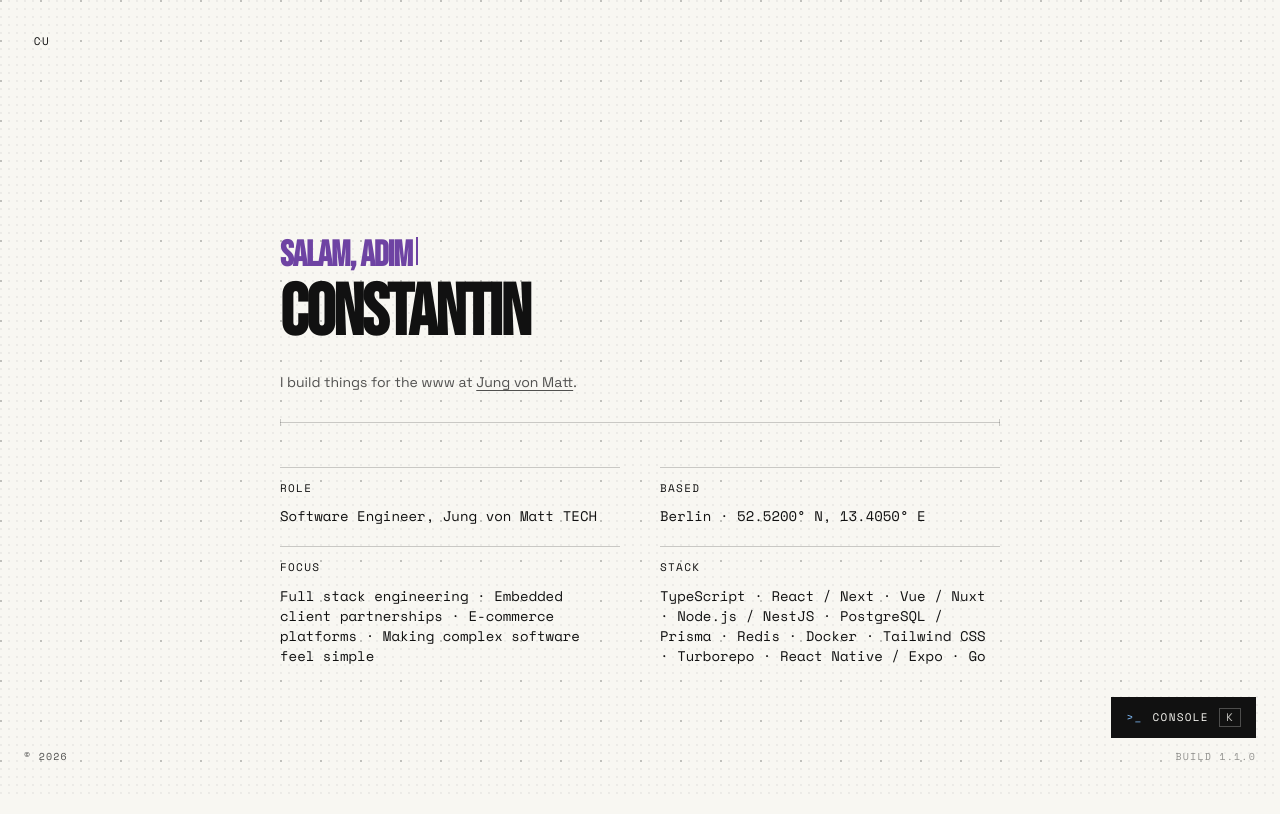
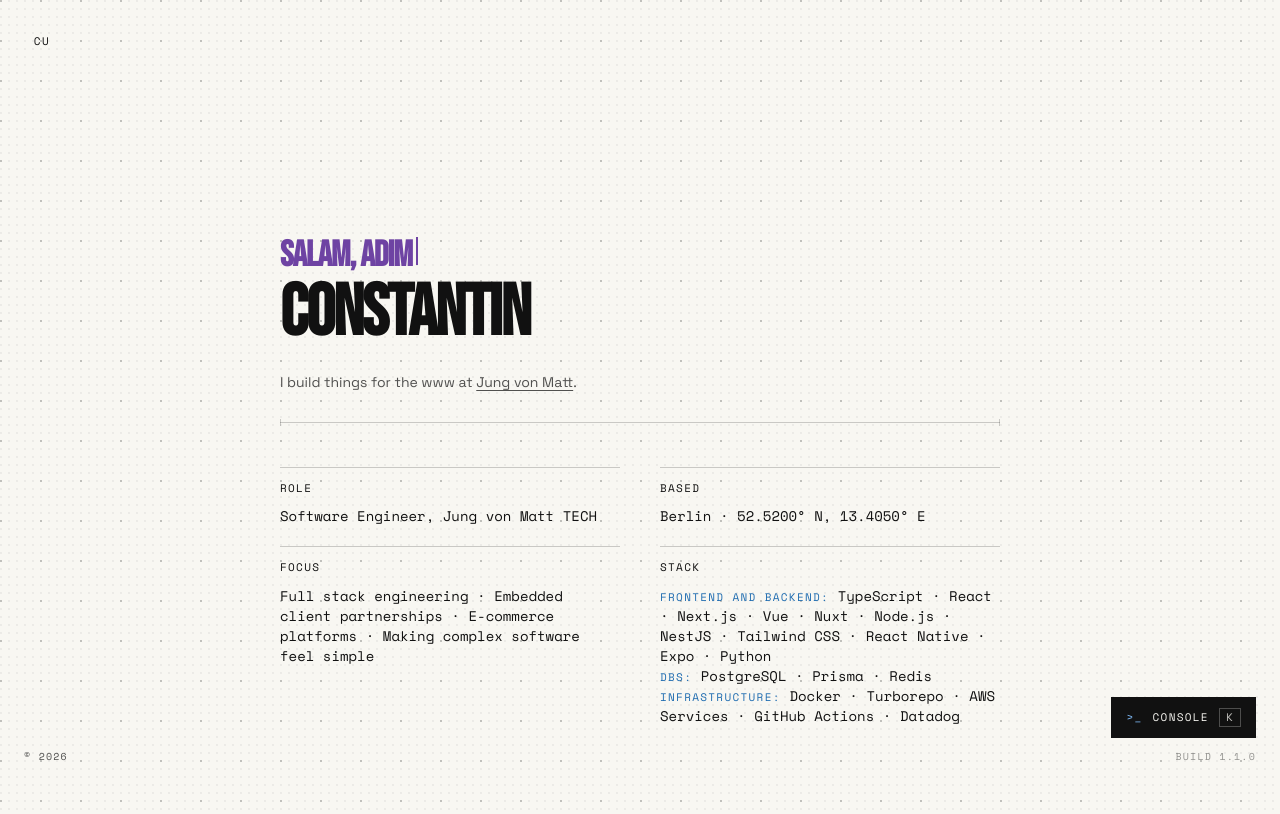
Before and after one commit to conuko/constantin-unterkofler-com-v2, a Next.js app: page / in a window 1280 px wide. Built offline with nearby package versions, Linux system fonts and the light colour scheme.

Commit message:
feat: update stack value rendering and enhance stack field content

```diff
--- a/components/specification-block.tsx
+++ b/components/specification-block.tsx
@@ -1,3 +1,4 @@
+import { Fragment } from "react";
 import {
   NotebookLabel,
   NotebookRecordGroup,
@@ -9,6 +10,49 @@ import { notebookSectionSequence } from "@/lib/notebook-motion";
 type SpecificationBlockProps = {
   fields: SpecificationField[];
 };
+
+const stackGroupLabels = new Set([
+  "Frontend and Backend",
+  "DBs",
+  "Infrastructure",
+]);
+
+function renderStackValue(value: string) {
+  return value.split(" · ").map((segment, index) => {
+    const separator = index === 0 ? null : " · ";
+    const delimiterIndex = segment.indexOf(": ");
+
+    if (delimiterIndex === -1) {
+      return (
+        <Fragment key={segment}>
+          {separator}
+          {segment}
+        </Fragment>
+      );
+    }
+
+    const label = segment.slice(0, delimiterIndex);
+
+    if (!stackGroupLabels.has(label)) {
+      return (
+        <Fragment key={segment}>
+          {separator}
+          {segment}
+        </Fragment>
+      );
+    }
+
+    return (
+      <Fragment key={segment}>
+        {index === 0 ? null : <br />}
+        <NotebookLabel as="span" className="text-annotation">
+          {label}:
+        </NotebookLabel>{" "}
+        {segment.slice(delimiterIndex + 2)}
+      </Fragment>
+    );
+  });
+}
 
 /**
  * The home sheet's Specification Block: the four standing facts — role,
@@ -33,7 +77,11 @@ export function SpecificationBlock({ fields }: SpecificationBlockProps) {
       {fields.map((field) => (
         <NotebookRecordRow key={field.label} className="pt-3.5">
           <NotebookLabel>{field.label}</NotebookLabel>
-          <p className="mt-2.5 font-mono text-sm">{field.value}</p>
+          <p className="mt-2.5 font-mono text-sm">
+            {field.label === "Stack"
+              ? renderStackValue(field.value)
+              : field.value}
+          </p>
         </NotebookRecordRow>
       ))}
     </NotebookRecordGroup>
--- a/content/site-content.ts
+++ b/content/site-content.ts
@@ -523,7 +523,7 @@ const portfolioPages = {
         {
           label: "Stack",
           value:
-            "TypeScript · React / Next · Vue / Nuxt · Node.js / NestJS · PostgreSQL / Prisma · Redis · Docker · Tailwind CSS · Turborepo · React Native / Expo · Go",
+            "Frontend and Backend: TypeScript · React · Next.js · Vue · Nuxt · Node.js · NestJS · Tailwind CSS · React Native · Expo · Python · DBs: PostgreSQL · Prisma · Redis · Infrastructure: Docker · Turborepo · AWS Services · GitHub Actions · Datadog",
         },
       ] satisfies SpecificationField[],
     },
```
Also changed, not shown: 1 other file (tests, documents, lock files or other folders).
